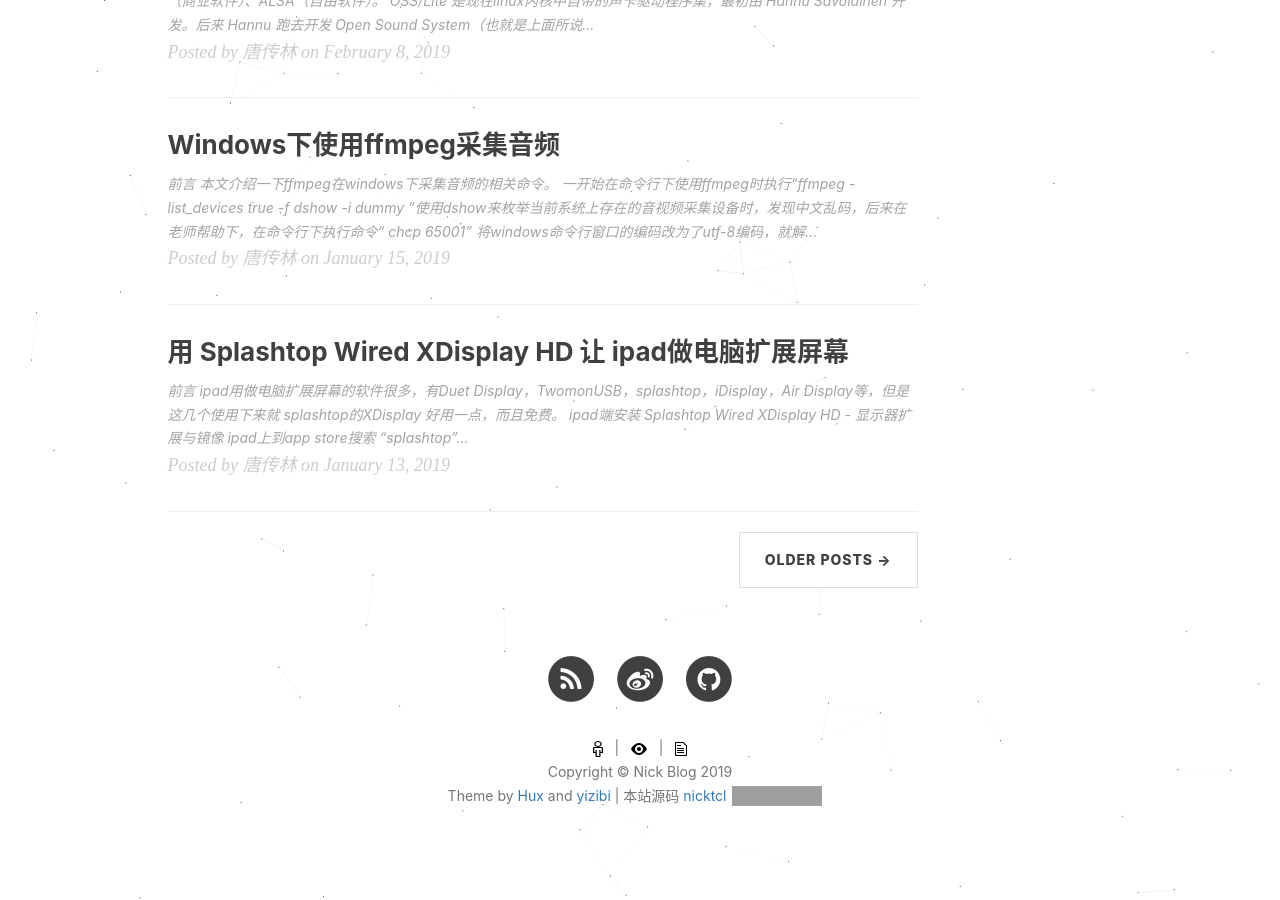
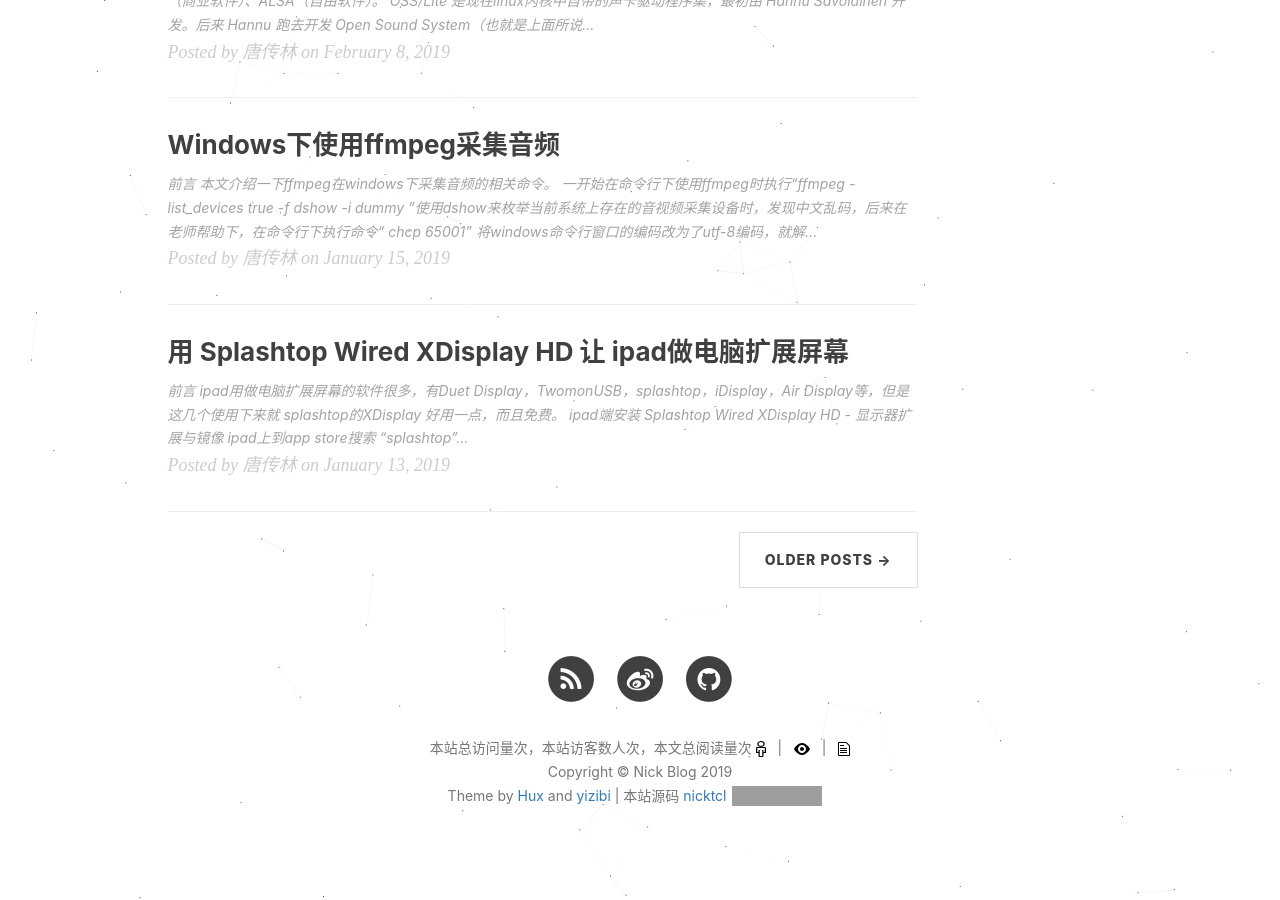
Before and after one commit to nicktcl/nicktcl.github.io, a Jekyll site: the page built from index.html, in a window 1280 px wide and 900 px high, scrolled down 1980 px. Built offline with Jekyll 4.4.1, drawn with Linux system fonts in a browser that asks for light colours; nearby versions of some CDN libraries; the list of posts is cut into pages by our own code; comment, search, counter and statistics services are not loaded; grey boxes are pictures that could not be loaded.

Commit message:
Update footer.html

```diff
--- a/_includes/footer.html
+++ b/_includes/footer.html
@@ -82,7 +82,7 @@
                     {% endif %}
                 </ul>
                 <p class="copyright text-muted">
-<!--                  本站总访问量<span id="busuanzi_value_site_pv"></span>次，本站访客数<span id="busuanzi_value_site_uv"></span>人次，本文总阅读量<span id="busuanzi_value_page_pv"></span>次-->
+                  本站总访问量<span id="busuanzi_value_site_pv"></span>次，本站访客数<span id="busuanzi_value_site_uv"></span>人次，本文总阅读量<span id="busuanzi_value_page_pv"></span>次
                     <span class="site-uv" title="总点击人数">
                     <img src="/img/vendor/octicons/svg/person.svg" width="10" height="16">
                     <span class="busuanzi-value" id="busuanzi_value_site_uv"></span></span>
```
